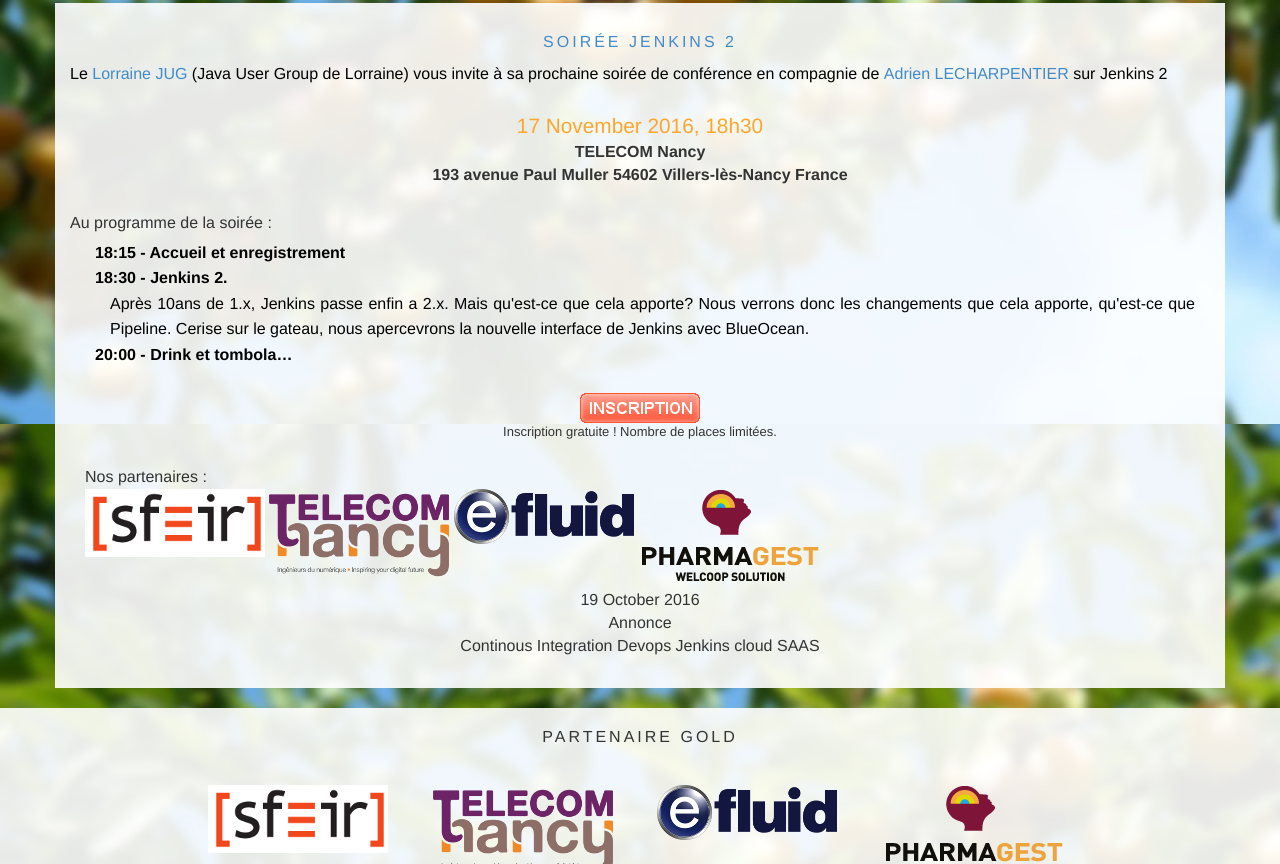
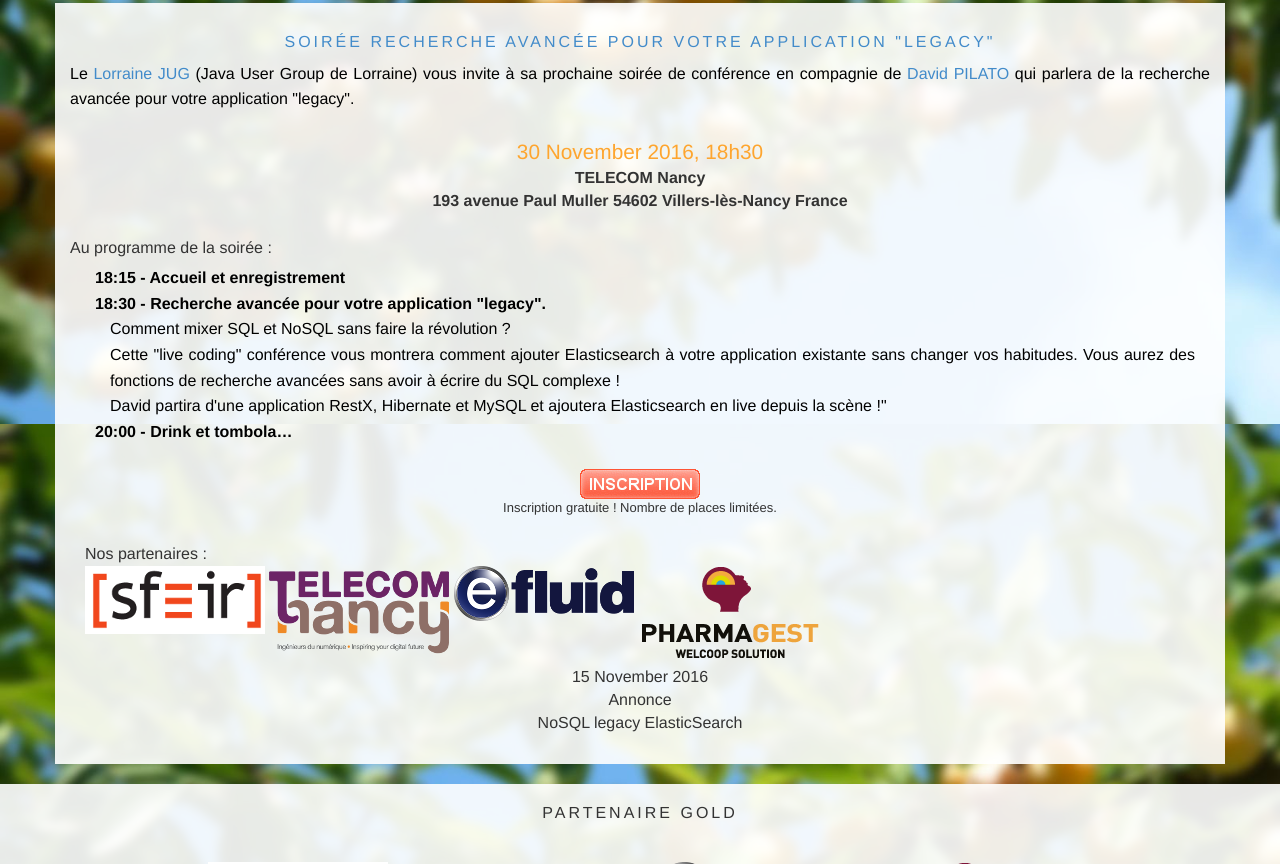
Before and after one commit to LorraineJug/lorrainejug.github.io, a Jekyll site: the page built from index.html, in a window 1280 px wide and 1400 px high. Shown: the part 536-1400 px from the top of the window. Built offline with Jekyll 4.4.1, drawn with Linux system fonts in a browser that asks for light colours; nearby versions of some CDN libraries.

Commit message:
annonce soirée legacy search

```diff
--- /dev/null
+++ b/_posts/2016/2016-11-15-soiree-elastic-search.md
@@ -0,0 +1,38 @@
+---
+layout: event
+title: Soirée Recherche avancée pour votre application "legacy"
+category: Annonce
+edito: true
+tags: ["NoSQL", "legacy", "ElasticSearch"]
+event-date: 2016-11-30 18:30:00 +0100
+event-place: telecomnancy
+eventbrite-id: 29417604848
+---
+
+
+
+<p>
+Le <a href="/">Lorraine JUG</a> (Java User Group de Lorraine) vous invite à sa prochaine
+soirée de conférence en compagnie de <a href="/speakers.html#dpilato">David PILATO</a>
+qui parlera de la recherche avancée pour votre application "legacy".
+</p>
+
+{% include event-date.html %}
+
+<div class="programme">Au programme de la soirée :
+	<ul>
+		<li>18:15 - Accueil et enregistrement</li>
+		<li>18:30 - Recherche avancée pour votre application "legacy".
+		<p>Comment mixer SQL et NoSQL sans faire la révolution ?</p>
+		<p>Cette "live coding" conférence vous montrera comment ajouter Elasticsearch à votre
+		application existante sans changer vos habitudes. Vous aurez des fonctions de
+		recherche avancées sans avoir à écrire du SQL complexe !</p>
+		<p>David partira d'une application RestX, Hibernate et MySQL et ajoutera Elasticsearch en live depuis la scène !"</p>
+    </li>
+		<li>20:00 - Drink et tombola…</li>
+	</ul>
+</div>
+
+{% include event-inscription.html %}
+
+{% include event-sponsors.html %}
```
Also changed, not shown: _data/speakers.yml (+8 -8 lines).
